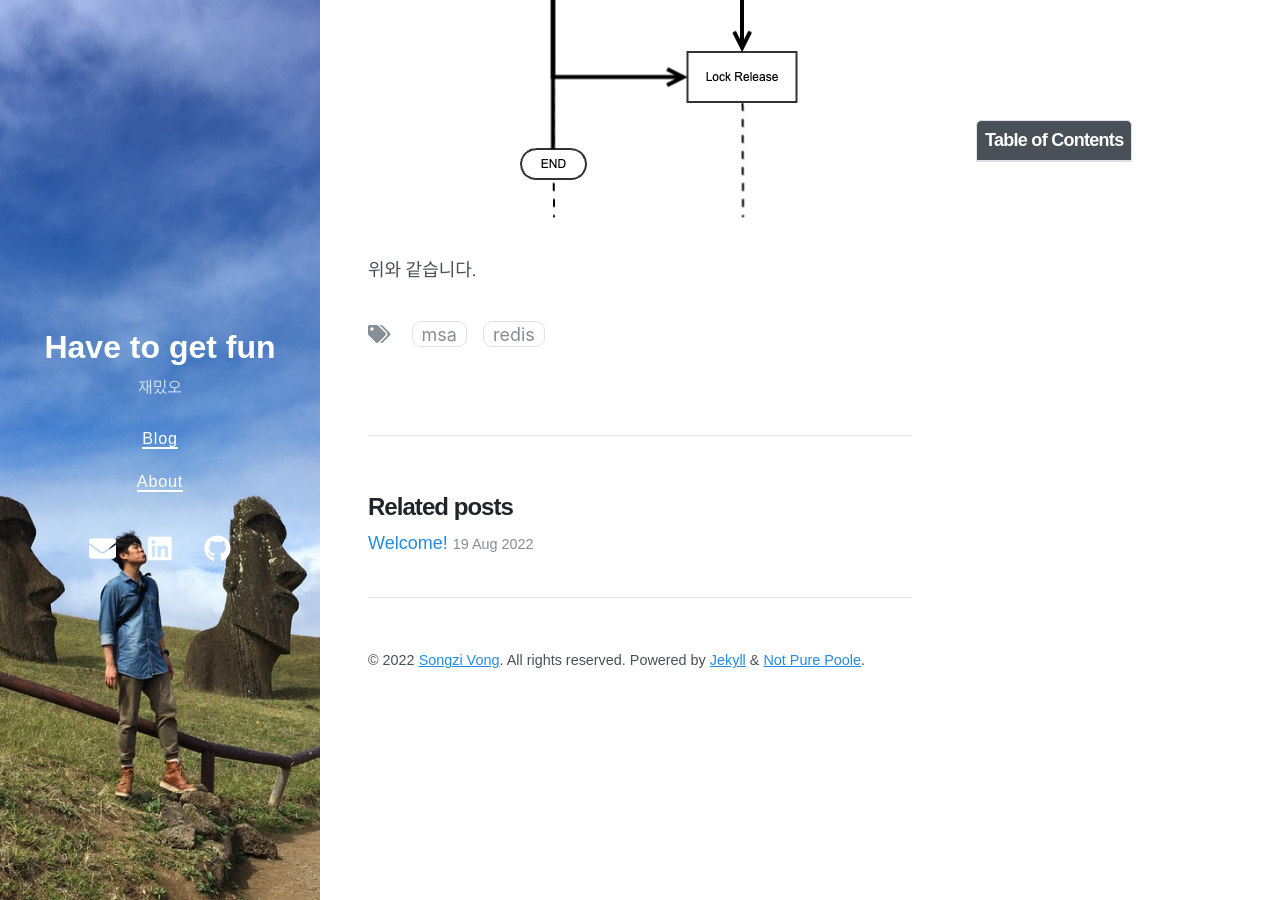
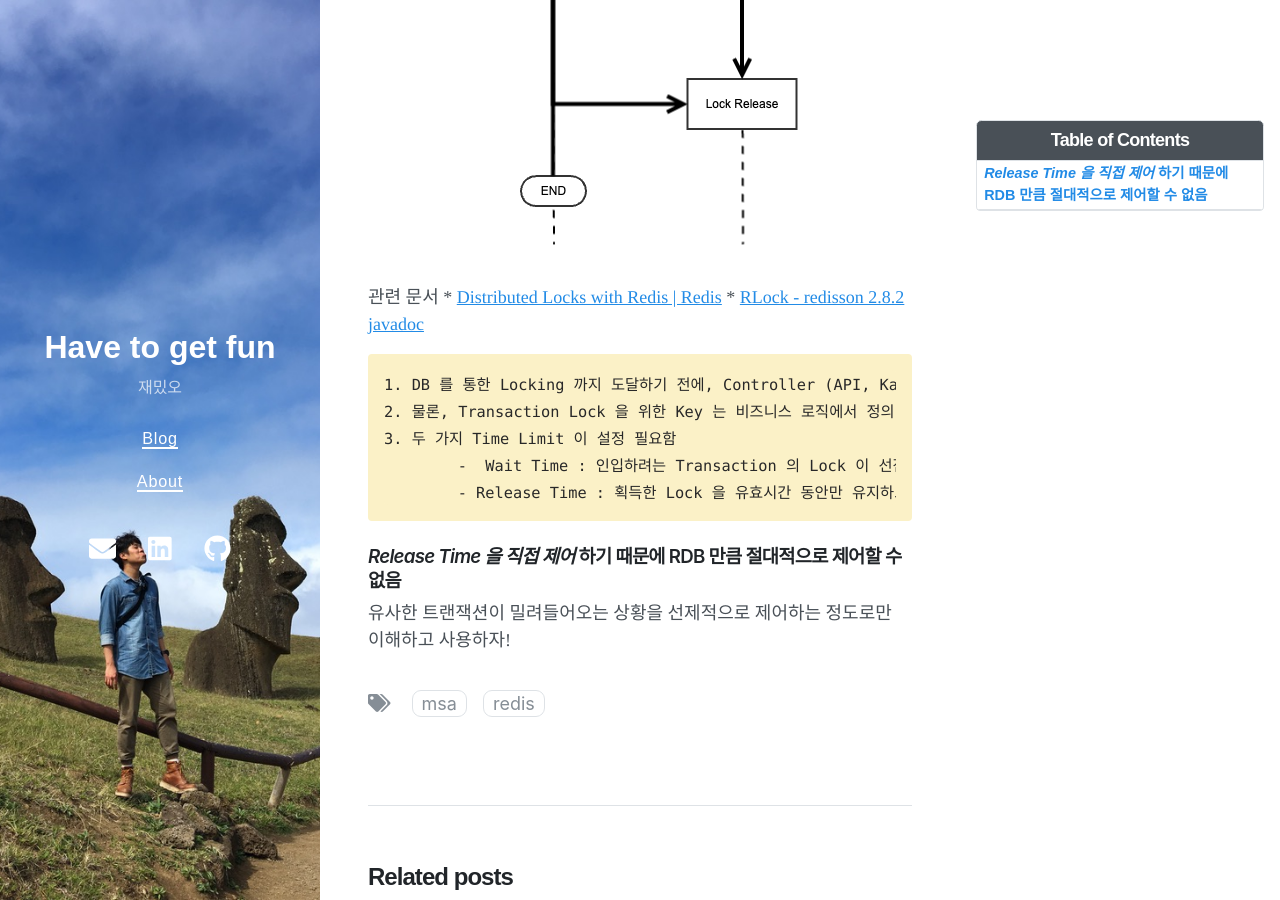
Before and after one commit to LeeJyeon/LeeJyeon.github.io, a Jekyll site: the page built from _posts/MSA/2022-08-22-Redis-Distribution-Lock.md, in a window 1280 px wide and 900 px high, scrolled down 1014 px. Built offline with Jekyll 4.4.1, drawn with Linux system fonts in a browser that asks for light colours; nearby versions of some CDN libraries; some of the changed text lies outside the part shown.

Commit message:
post redis

```diff
--- a/_posts/MSA/2022-08-22-Redis-Distribution-Lock.md
+++ b/_posts/MSA/2022-08-22-Redis-Distribution-Lock.md
@@ -10,12 +10,22 @@ date: 2022-08-22
 toc: true
 comment: true
 ---
-Redis-Distribution-Lock 설명
+*분산 환경*에서 다발적으로 인입하는 *Transaction 제어*를 위한 Redis-Distribution-Lock
 {: .message}
 
 # Redis-Distribution-Lock
-Redis 기반의 분산 락
+기본적인 Sequence Diagram 은 아래와 같다.
 
 ![Redis-Lock](/assets/img/Transaction Lock-Redis.png)
+관련 문서
+	* [Distributed Locks with Redis | Redis](https://redis.io/docs/reference/patterns/distributed-locks/)
+	* [RLock - redisson 2.8.2 javadoc](https://www.javadoc.io/doc/org.redisson/redisson/2.8.2/org/redisson/api/RLock.html)
 
-위와 같습니다.
+	1. DB 를 통한 Locking 까지 도달하기 전에, Controller (API, Kafka Listener) 단계에서 Trasaction 마다 Locking 한다.
+	2. 물론, Transaction Lock 을 위한 Key 는 비즈니스 로직에서 정의 해야한다. (User_id, 획득한 Session 등…)
+	3. 두 가지 Time Limit 이 설정 필요함
+		-  Wait Time : 인입하려는 Transaction 의 Lock 이 선점되있을 경우, 기다리는 시간
+		- Release Time : 획득한 Lock 을 유효시간 동안만 유지하고 해제하게 됨
+
+### *Release Time 을 직접 제어* 하기 때문에 RDB 만큼 절대적으로 제어할 수 없음
+유사한 트랜잭션이 밀려들어오는 상황을 선제적으로 제어하는 정도로만 이해하고 사용하자!
```
